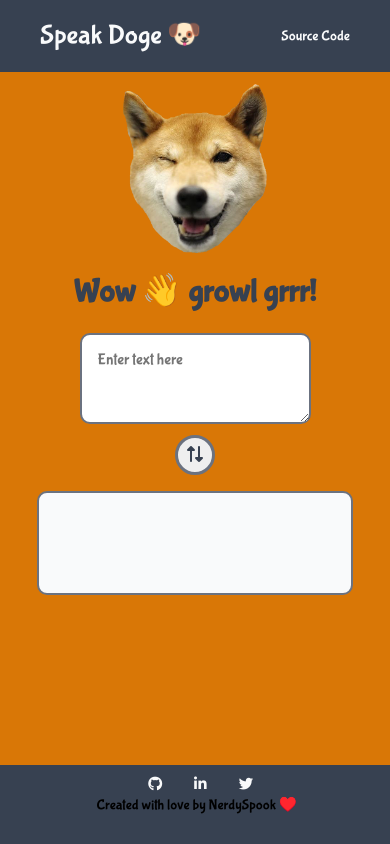
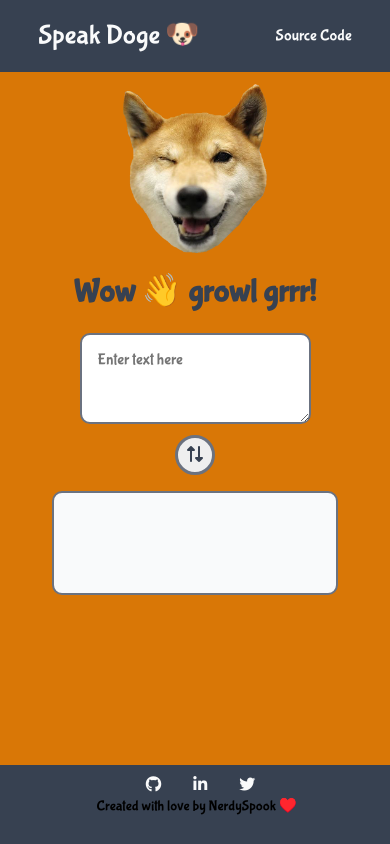
Before and after one commit to nerdyspook/markSeven, a plain HTML site: page index.html in a window 390 px wide. Drawn offline with Linux system fonts and the light colour scheme.

Commit message:
style: adjusted design for smaller mobiles

```diff
--- a/css/styles.css
+++ b/css/styles.css
@@ -100,7 +100,7 @@ button i:active {
     display: block;
     margin: 1rem auto;
     height: 8vh;
-    width: 280px;
+    width: 250px;
     background-color: #F9FAFB;
 }
 
@@ -132,7 +132,7 @@ footer p {
 
 @media screen and (max-width: 500px) {
     a {
-        font-size: .9rem;
+        font-size: 1rem;
     }
 
     footer section {
```
